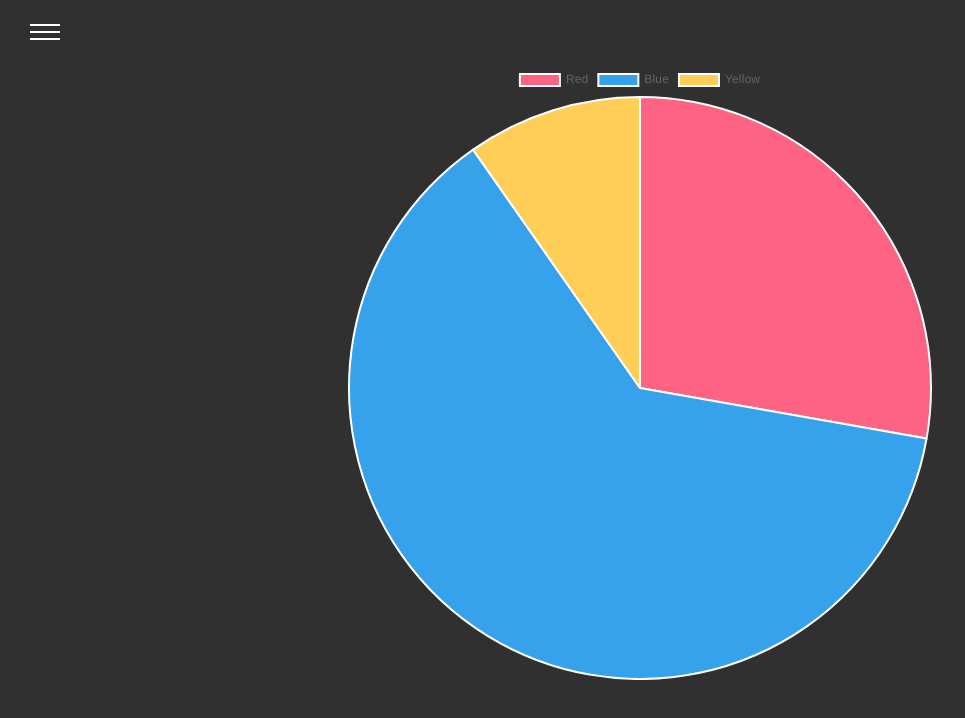
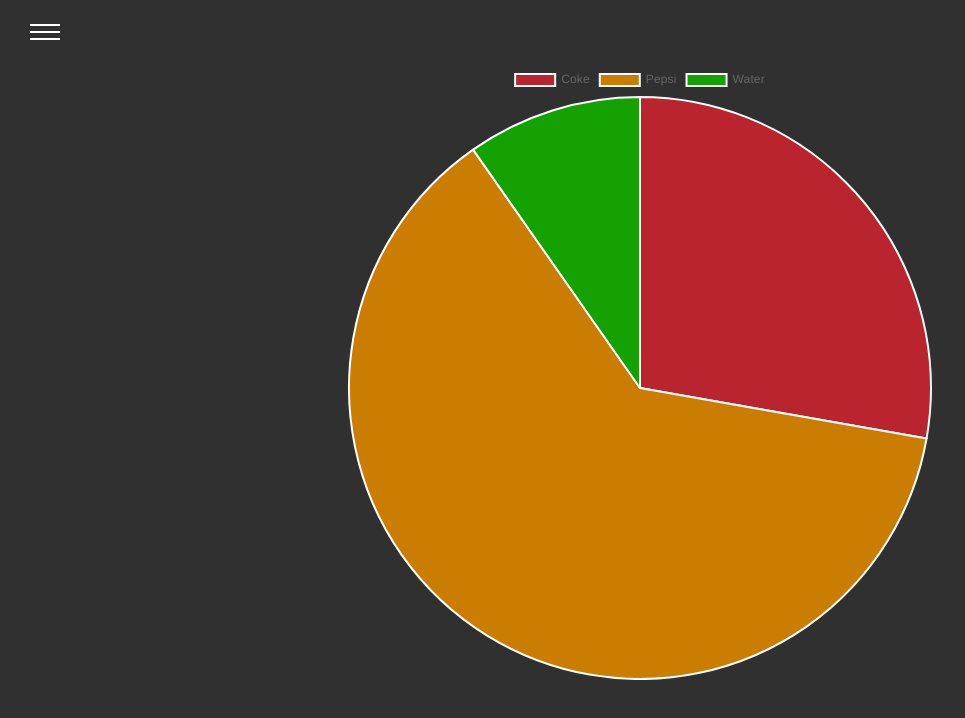
Before and after one commit to JaceEgenbacher/Trex-app, a Next.js app: page /statistics in a window 1280 px wide. Shown: the top 718 px of the page, without its empty margins (0-965 px from the left). Built offline with nearby package versions, Linux system fonts and the light colour scheme.

Commit message:
added webservice call support

```diff
--- a/pages/statistics.js
+++ b/pages/statistics.js
@@ -3,14 +3,39 @@ import Container from '@material-ui/core/Container';
 import Alltogether from '../components/Alltogether';
 import { Pie } from 'react-chartjs-2';
 
+function stringToColor(str) {
+  var hash = 0;
+
+  for (var i = 0; i < str.length; i++) {
+    hash = str.charCodeAt(i) + ((hash << 5) - hash);
+  }
+
+  var colour = '#';
+
+  for (var i = 0; i < 3; i++) {
+    var value = (hash >> (i * 8)) & 0xff;
+    colour += ('00' + value.toString(16)).substr(-2);
+  }
+
+  return colour;
+}
+
 const Stats = () => {
   const data = {
-    labels: ['Red', 'Blue', 'Yellow'],
+    labels: ['Coke', 'Pepsi', 'Water'],
     datasets: [
       {
         data: [20, 45, 7],
-        backgroundColor: ['#FF6384', '#36A2EB', '#FFCE56'],
-        hoverBackgroundColor: ['#FF6384', '#36A2EB', '#FFCE56'],
+        backgroundColor: [
+          stringToColor('bird'),
+          stringToColor('box'),
+          stringToColor('lel'),
+        ],
+        hoverBackgroundColor: [
+          stringToColor('asdf'),
+          stringToColor('asdfdd'),
+          stringToColor('asdfdddddd'),
+        ],
       },
     ],
   };
```
Also changed, not shown: pages/index.js (+4 -9 lines), lib/database.js.
